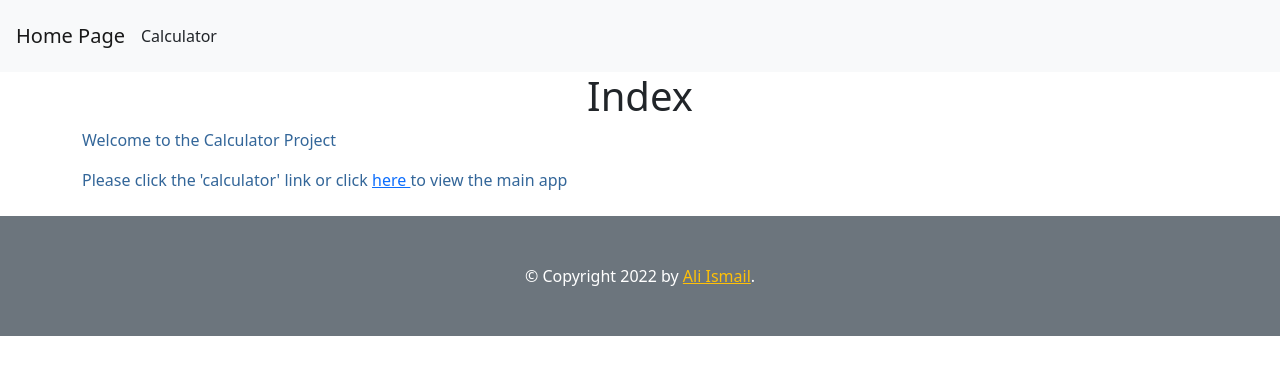
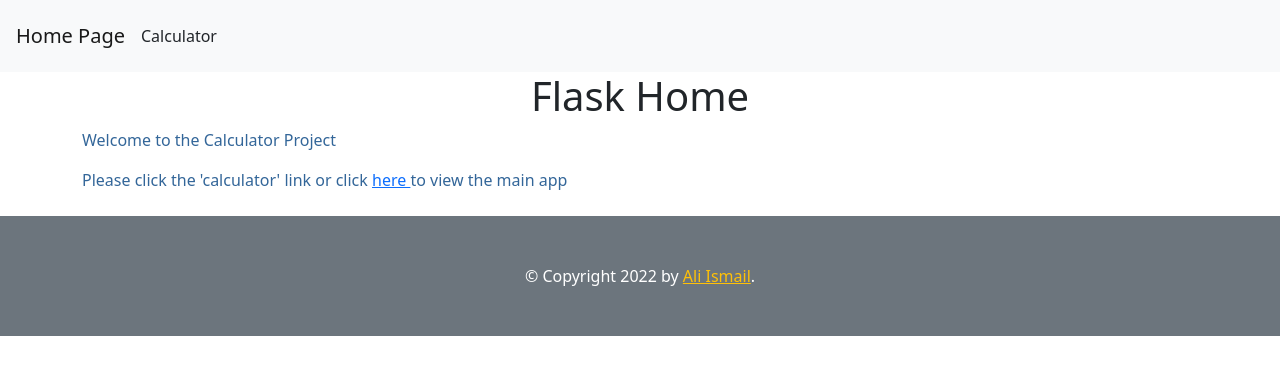
Before and after one commit to Ali-Ismail-1/FlaskCalculator, a Flask app: template templates/index.html in a window 1280 px wide. Shown: the top 375 px of the page. Run offline with Flask 2, Linux system fonts and the light colour scheme; the template is opened without the code that fills it, so the values that code supplies are empty.

Commit message:
Added requirements.txt

```diff
--- a/app.py
+++ b/app.py
@@ -8,7 +8,7 @@ app = Flask(__name__)
 @app.route('/')
 def home():
     try:
-        return render_template('home.html')
+        return render_template('index.html')
     except Exception as e:
         print(e)
         return render_template('error.html')
--- a/templates/index.html
+++ b/templates/index.html
@@ -7,7 +7,7 @@
   </style>
 {% endblock %}
 {% block content %}
-  <h1>Index</h1>
+  <h1>Flask Home</h1>
   <div class="important text-start">
     <p class="important">
       Welcome to the Calculator Project
```
Also changed, not shown: requirements.txt (added, +10 -0 lines).
